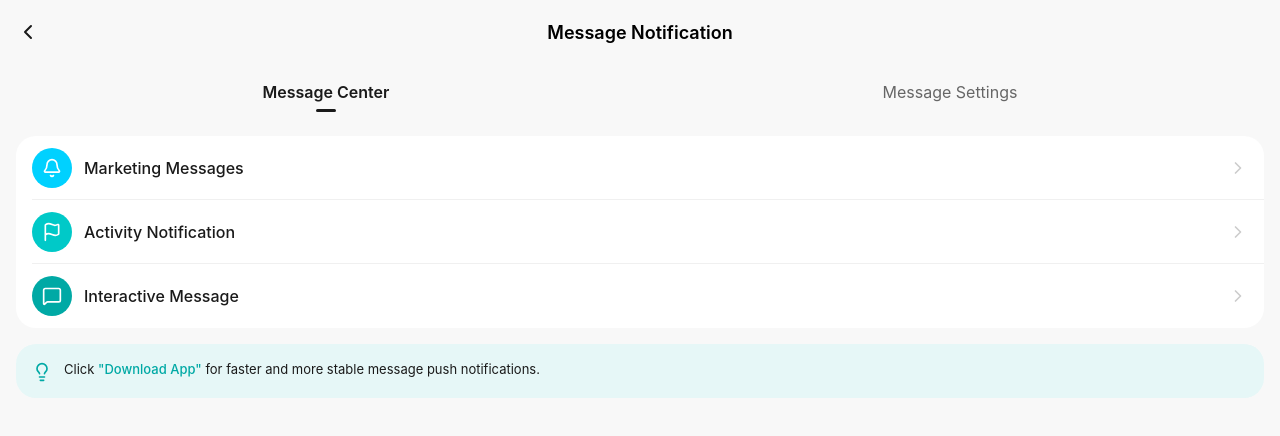
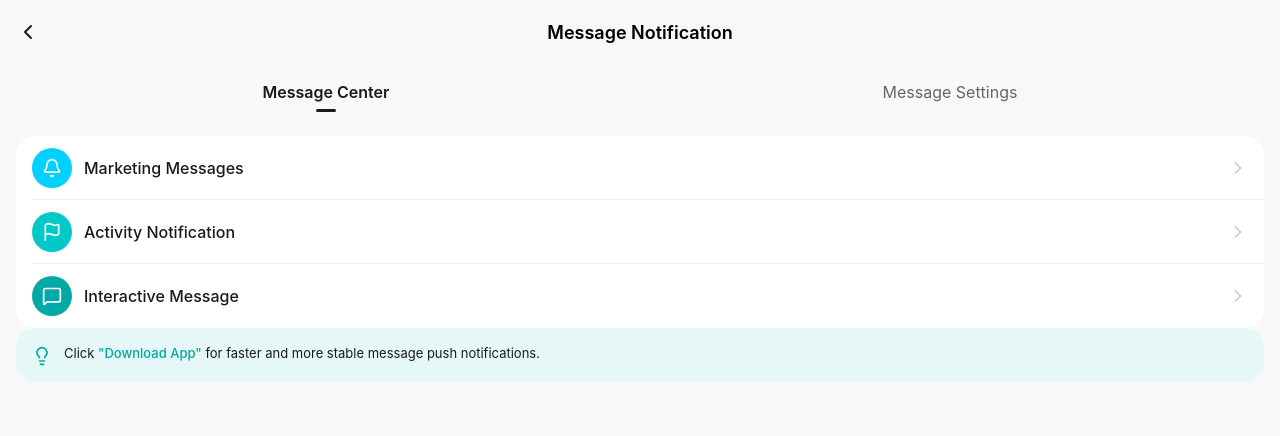
Before and after one commit to ca1mdown/smarthome-h5-message, a Vue app: page /notification in a window 1280 px wide. Shown: the top 436 px of the page. Built offline with nearby package versions, Linux system fonts and the light colour scheme; no server answers.

Commit message:
feat: Improve bottom tip positioning
Move the bottom tip to be within the scrollable content area for better usability. Adjust margin for improved spacing.

```diff
--- a/src/views/MessageNotification.vue
+++ b/src/views/MessageNotification.vue
@@ -404,14 +404,14 @@ onMounted(() => {
           </div>
         </div>
       </div>
-    </div>
 
-    <!-- Common Bottom Tip -->
-    <div class="bottom-tip">
-      <Lightbulb v-if="useDemoIcons" :size="20" class="tip-icon" />
-      <img v-else src="https://picsum.photos/seed/placeholder/20/20?grayscale" style="width: 20px; height: 20px;" class="tip-icon" />
-      <div class="tip-text">
-        Click <span class="tip-link" @click="downloadApp">"Download App"</span> for faster and more stable message push notifications.
+      <!-- Common Bottom Tip (Now inside content to scroll) -->
+      <div class="bottom-tip">
+        <Lightbulb v-if="useDemoIcons" :size="20" class="tip-icon" />
+        <img v-else src="https://picsum.photos/seed/placeholder/20/20?grayscale" style="width: 20px; height: 20px;" class="tip-icon" />
+        <div class="tip-text">
+          Click <span class="tip-link" @click="downloadApp">"Download App"</span> for faster and more stable message push notifications.
+        </div>
       </div>
     </div>
 
@@ -692,7 +692,7 @@ onMounted(() => {
 
 .bottom-tip {
   padding: 16px;
-  margin: 0 16px 20px 16px;
+  margin: auto 0 24px 0;
   background: #E6F7F7;
   border-radius: 20px;
   display: flex;
```
